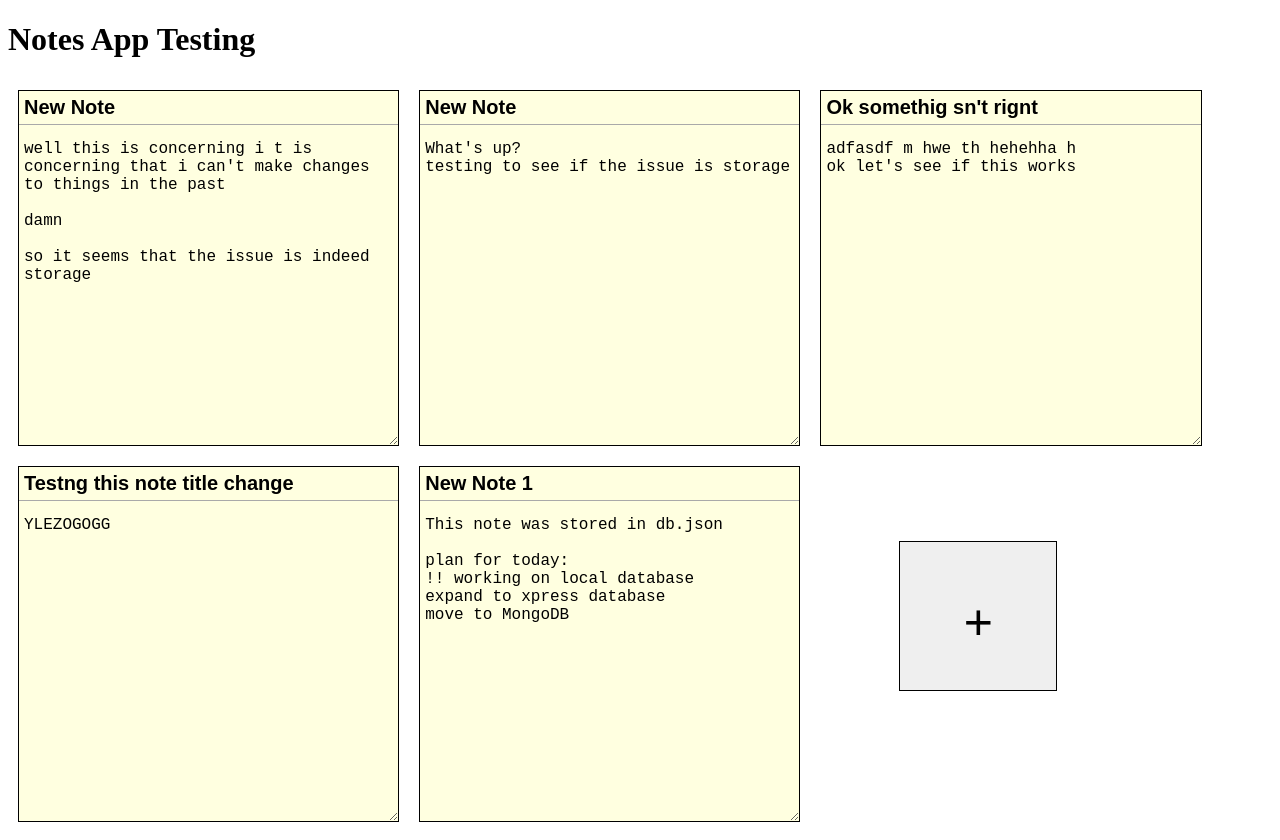
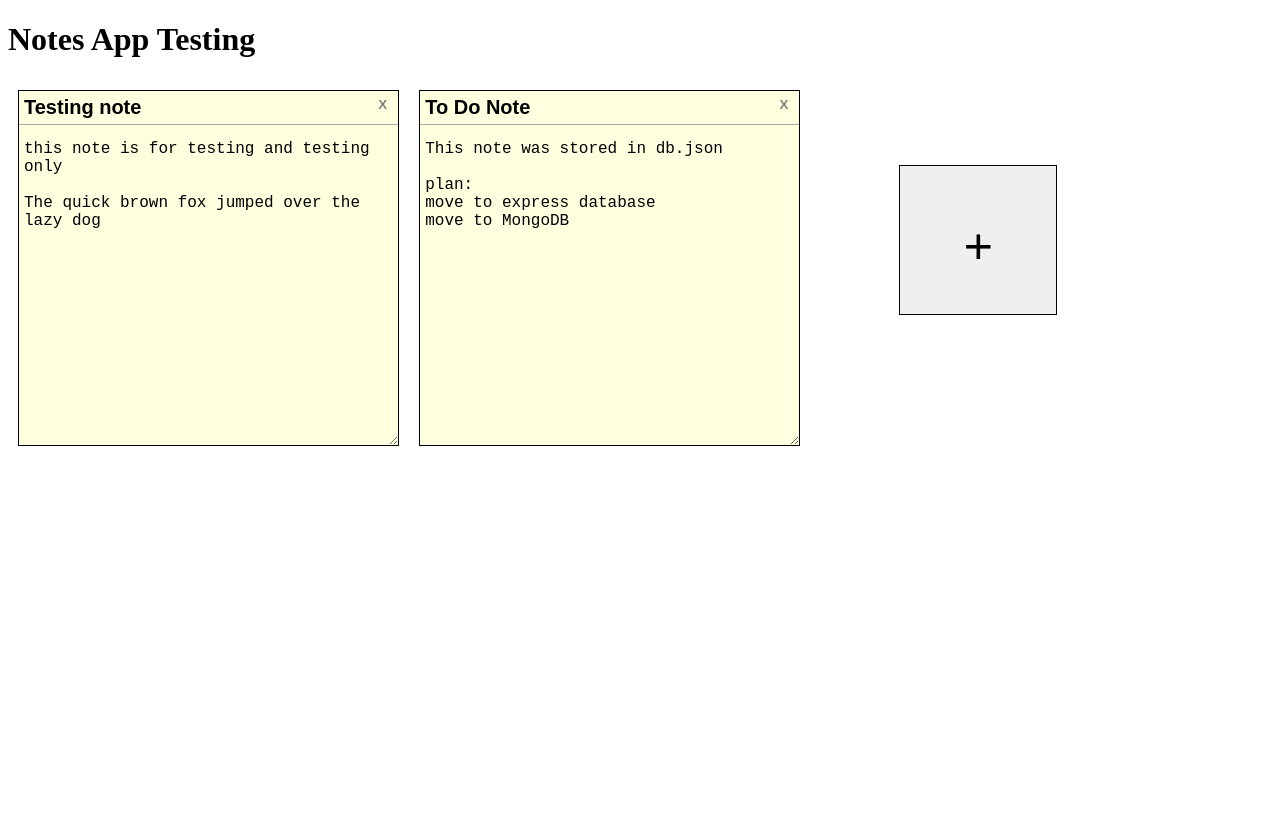
Before and after one commit to willdguo/notes-app, a React (Create React App) app: page / in a window 1280 px wide. After the commit the page ends 800 px from the top, so only its background shows below. Built offline with nearby package versions, Linux system fonts and the light colour scheme; data requests are answered from the project's data file.

Commit message:
delete button added

```diff
--- a/db.json
+++ b/db.json
@@ -1,29 +1,14 @@
 {
   "notes": [
     {
-      "title": "New Note 1",
-      "content": "This note was stored in db.json\n\nplan for today:\n!! working on local database\nexpand to xpress database\nmove to MongoDB",
+      "title": "To Do Note",
+      "content": "This note was stored in db.json\n\nplan:\nmove to express database\nmove to MongoDB\n\n",
       "id": 1
     },
     {
-      "title": "Testng this note title change",
-      "content": "YLEZOGOGG",
+      "title": "Testing note",
+      "content": "this note is for testing and testing only\n\nThe quick brown fox jumped over the lazy dog",
       "id": 2
-    },
-    {
-      "title": "Ok somethig sn't rignt",
-      "content": "adfasdf m hwe th hehehha h\nok let's see if this works\n",
-      "id": 3
-    },
-    {
-      "title": "New Note",
-      "content": "What's up?\ntesting to see if the issue is storage\n",
-      "id": 4
-    },
-    {
-      "title": "New Note",
-      "content": "well this is concerning i t is concerning that i can't make changes to things in the past\n\ndamn   \n\nso it seems that the issue is indeed storage",
-      "id": 5
     }
   ]
 }
--- a/public/index.html
+++ b/public/index.html
@@ -28,6 +28,21 @@
         min-width: 30%;
         margin: 10px;
         height: 100%;
+        position: relative;
+      }
+
+      .note button {
+        position: absolute;
+        top: 5px;
+        right: 5px;
+        background: none;
+        color: gray;
+        border: none;
+        font-weight: bold;
+      }
+
+      .note button:hover{
+        color: red
       }
 
       #note-title{
--- a/src/components/Note.js
+++ b/src/components/Note.js
@@ -1,6 +1,10 @@
+import { useRef } from "react"
 import getNotes from "../services/getNotes"
 
 const Note = ( { notes, setNotes, id }) => {
+
+    const contentTimer = useRef(null) // timer to keep track of content saves
+    const titleTimer = useRef(null)
 
     function getById(id) {
 
@@ -27,24 +31,49 @@ const Note = ( { notes, setNotes, id }) => {
         const currNote = getById(id)
         const updatedNote = {...currNote, content: newContent}
 
-        getNotes
-            .update(id, {...currNote, content: newContent})
-            .then(response => {
-                setNotes(notes.filter(note => note.id !== id).concat(updatedNote))
+        clearTimeout(contentTimer.current)
+        setNotes(notes.filter(note => note.id !== id).concat(updatedNote))
+
+        contentTimer.current = setTimeout(() => {
+            getNotes
+                .update(id, {...currNote, content: newContent})
+                .then(response => {
+                    console.log(`note ${id} content saved!`)
             })
+        }, 3000)
 
       }
 
-      function changeTitle(e) {
+    function changeTitle(e) {
         const newTitle = e.target.value // ? e.target.value : `New Note ${id}` // empty titles should not be allowed
         // console.log(`new title: ${newTitle}`)
         const currNote = getById(id)
         const updatedNote = {...currNote, title: newTitle}
         //console.log(notes.filter(note => id !== note.id).concat({...currNote, title: e.target.value}))
+
+        clearTimeout(titleTimer.current)
+        setNotes(notes.filter(note => id !== note.id).concat(updatedNote))
+
+        titleTimer.current = setTimeout(() => {
+            getNotes
+                .update(id, updatedNote)
+                .then(response => {
+                    console.log(`note ${id} title saved!`)
+                })
+
+        }, 3000)
+
+
+    }
+
+    function deleteNote(id) {
         getNotes
-            .update(id, updatedNote)
+            .remove(id)
             .then(response => {
-                setNotes(notes.filter(note => id !== note.id).concat(updatedNote))
+                setNotes(notes.filter(note => note.id !== id))
+                console.log("note deleted")
+            }).catch(error => {
+                console.log(error)
             })
     }
 
@@ -63,6 +92,7 @@ const Note = ( { notes, setNotes, id }) => {
         <div className = "note">
             <input id = "note-title" value = {getById(id).title} onChange = {changeTitle} />
             <textarea id = 'note-content' style = {noteContentStyle}  value={getById(id).content} onChange={changeContent}/>
+            <button onClick = {() => deleteNote(id)}> X </button>
         </div>
 
     )
--- a/src/services/getNotes.js
+++ b/src/services/getNotes.js
@@ -14,9 +14,13 @@ const update = (id, newObject) => {
     return axios.put(`${baseUrl}/${id}`, newObject)
 }
 
+const remove = (id) => {
+    return axios.delete(`${baseUrl}/${id}`)
+}
 
 export default {
     getAll,
     create,
     update,
+    remove,
 }
```
Also changed, not shown: src/App.js (+7 -2 lines).
